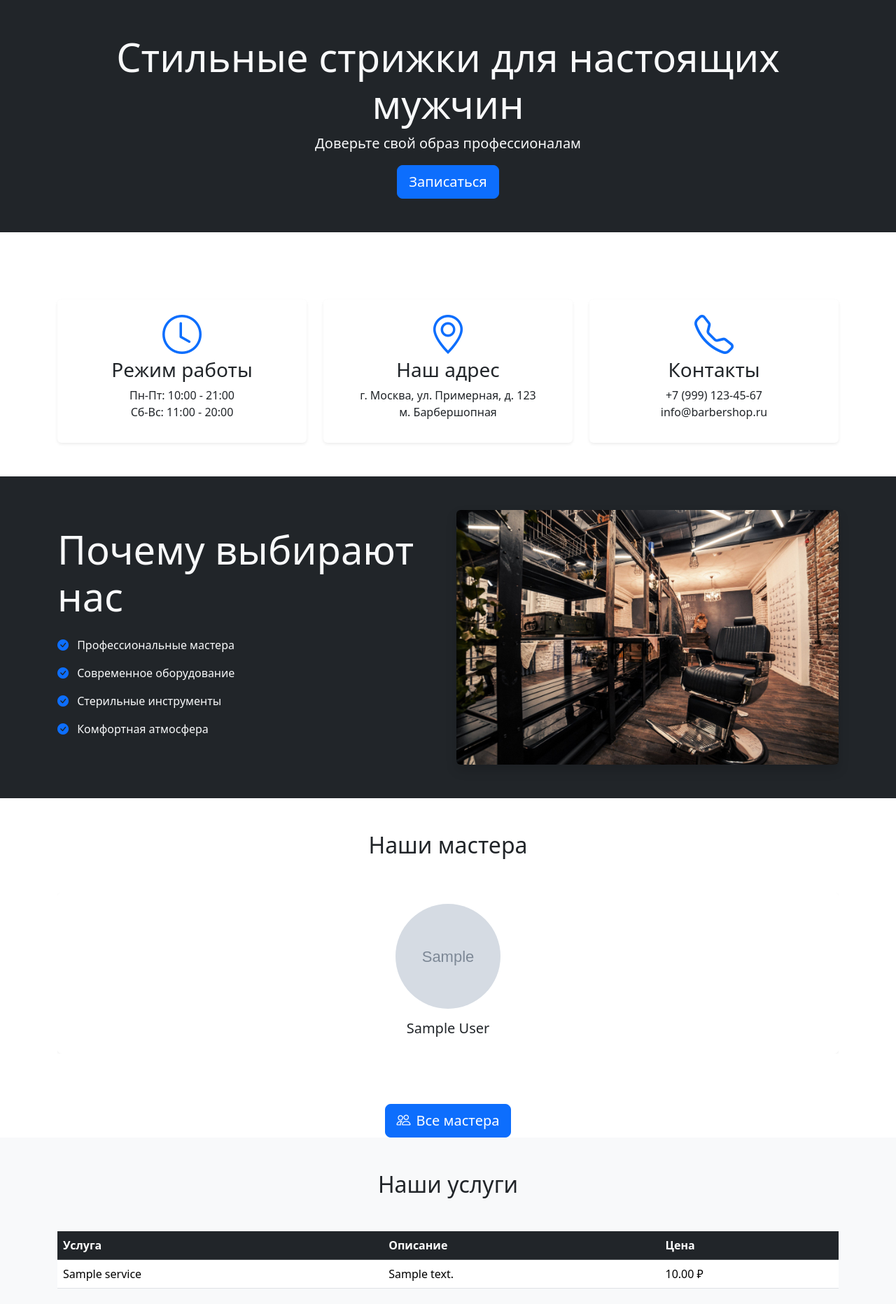
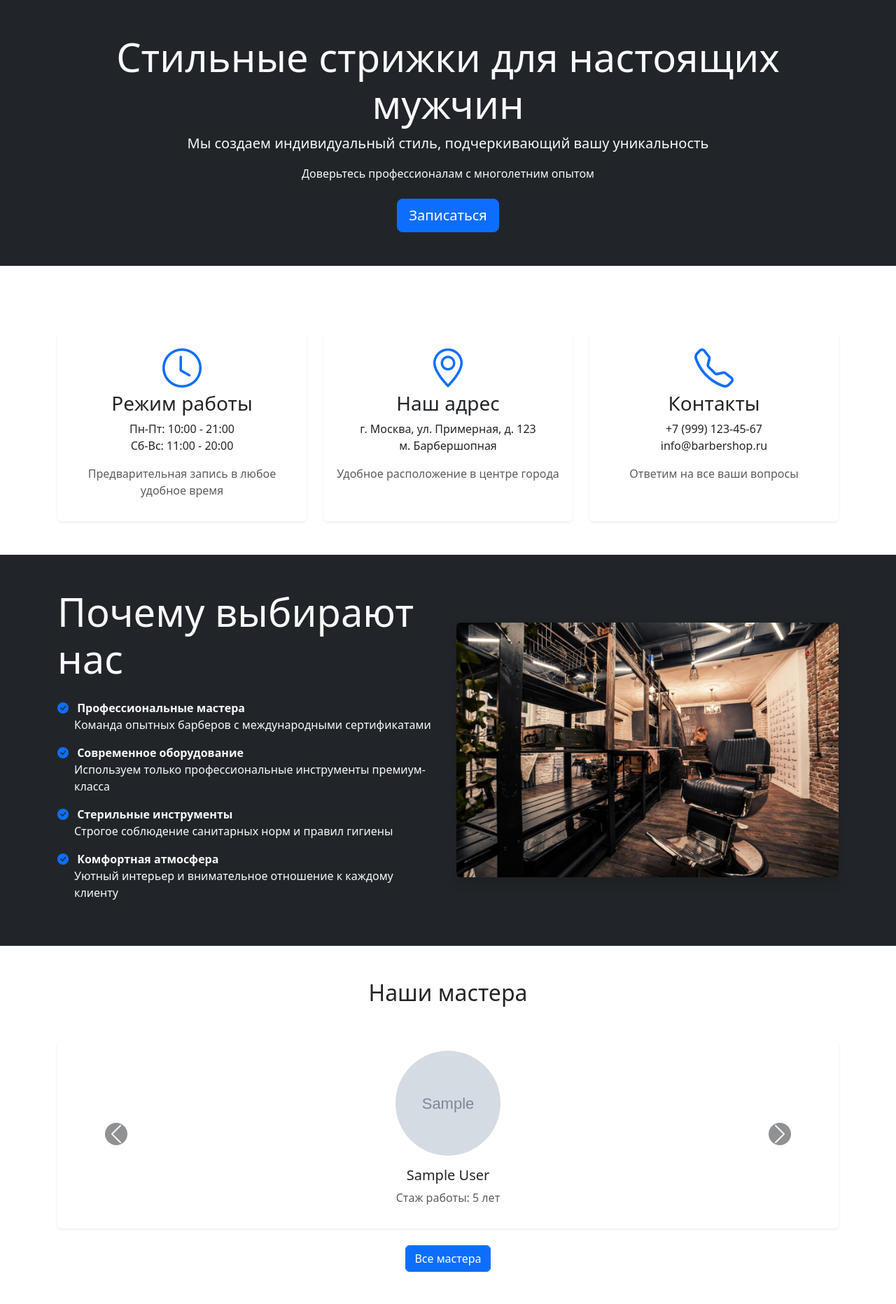
Before and after one commit to AlikOsta/BarberShop, a Django app: page / in a window 1280 px wide. Shown: the part 56-1920 px from the top of the page at 70% size. Run offline with Django 4.2, Linux system fonts and the light colour scheme; tables that the repository leaves empty hold one stand-in row (values such as "Sample post"); grey boxes marked "Sample" are stand-in pictures; parts of the project's set-up code (start-up, migrations or seed data) failed here and were passed over.

Commit message:
Добавления отзывов на главную страницу

```diff
--- a/app/templates/app/main.html
+++ b/app/templates/app/main.html
@@ -6,7 +6,8 @@
 <section class="bg-dark text-light py-5 mb-5">
     <div class="container text-center">
         <h1 class="display-4">Стильные стрижки для настоящих мужчин</h1>
-        <p class="lead">Доверьте свой образ профессионалам</p>
+        <p class="lead">Мы создаем индивидуальный стиль, подчеркивающий вашу уникальность</p>
+        <p class="mb-4">Доверьтесь профессионалам с многолетним опытом</p>
         <a href="#booking" class="btn btn-primary btn-lg">Записаться</a>
     </div>
 </section>
@@ -21,6 +22,7 @@
                         <i class="bi bi-clock display-4 text-primary mb-3"></i>
                         <h3>Режим работы</h3>
                         <p>Пн-Пт: 10:00 - 21:00<br>Сб-Вс: 11:00 - 20:00</p>
+                        <p class="text-muted">Предварительная запись в любое удобное время</p>
                     </div>
                 </div>
             </div>
@@ -30,6 +32,7 @@
                         <i class="bi bi-geo-alt display-4 text-primary mb-3"></i>
                         <h3>Наш адрес</h3>
                         <p>г. Москва, ул. Примерная, д. 123<br>м. Барбершопная</p>
+                        <p class="text-muted">Удобное расположение в центре города</p>
                     </div>
                 </div>
             </div>
@@ -39,6 +42,7 @@
                         <i class="bi bi-telephone display-4 text-primary mb-3"></i>
                         <h3>Контакты</h3>
                         <p>+7 (999) 123-45-67<br>info@barbershop.ru</p>
+                        <p class="text-muted">Ответим на все ваши вопросы</p>
                     </div>
                 </div>
             </div>
@@ -53,10 +57,26 @@
             <div class="col-md-6">
                 <h2 class="display-4 mb-4">Почему выбирают нас</h2>
                 <ul class="list-unstyled">
-                    <li class="mb-3"><i class="bi bi-check-circle-fill text-primary me-2"></i> Профессиональные мастера</li>
-                    <li class="mb-3"><i class="bi bi-check-circle-fill text-primary me-2"></i> Современное оборудование</li>
-                    <li class="mb-3"><i class="bi bi-check-circle-fill text-primary me-2"></i> Стерильные инструменты</li>
-                    <li class="mb-3"><i class="bi bi-check-circle-fill text-primary me-2"></i> Комфортная атмосфера</li>
+                    <li class="mb-3">
+                        <i class="bi bi-check-circle-fill text-primary me-2"></i>
+                        <strong>Профессиональные мастера</strong>
+                        <p class="ms-4">Команда опытных барберов с международными сертификатами</p>
+                    </li>
+                    <li class="mb-3">
+                        <i class="bi bi-check-circle-fill text-primary me-2"></i>
+                        <strong>Современное оборудование</strong>
+                        <p class="ms-4">Используем только профессиональные инструменты премиум-класса</p>
+                    </li>
+                    <li class="mb-3">
+                        <i class="bi bi-check-circle-fill text-primary me-2"></i>
+                        <strong>Стерильные инструменты</strong>
+                        <p class="ms-4">Строгое соблюдение санитарных норм и правил гигиены</p>
+                    </li>
+                    <li class="mb-3">
+                        <i class="bi bi-check-circle-fill text-primary me-2"></i>
+                        <strong>Комфортная атмосфера</strong>
+                        <p class="ms-4">Уютный интерьер и внимательное отношение к каждому клиенту</p>
+                    </li>
                 </ul>
             </div>
             <div class="col-md-6">
@@ -66,14 +86,15 @@
     </div>
 </section>
 
-<!-- Мастера (Карусель) -->
+<!-- Мастера -->
 <section id="masters" class="py-5">
     <div class="container">
         <h2 class="text-center mb-5">Наши мастера</h2>
-        <div id="mastersCarousel" class="carousel slide" data-bs-ride="carousel">
-            <div class="carousel-inner">
+        <div class="position-relative">
+            <div class="row masters-carousel">
                 {% for master in masters %}
-                <div class="carousel-item {% if forloop.first %}active{% endif %}">
+                <div class="col">
+                    <a href="{% url 'app:master_detail' master.pk %}" class="text-decoration-none">
                         <div class="card h-100 border-0 shadow-sm">
                             <div class="card-body text-center">
                                 <div class="mb-3">
@@ -83,32 +104,81 @@
                                         <i class="bi bi-person-circle display-1"></i>
                                     {% endif %}
                                 </div>
-                            <h5 class="card-title">{{ master.first_name }} {{ master.last_name }}</h5>
+                                <h5 class="card-title text-dark">{{ master.first_name }} {{ master.last_name }}</h5>
+                                <p class="text-muted">Стаж работы: 5 лет</p>
                             </div>
                         </div>
+                    </a>
                 </div>
                 {% endfor %}
             </div>
-            <button class="carousel-control-prev" type="button" data-bs-target="#mastersCarousel" data-bs-slide="prev">
-                <span class="carousel-control-prev-icon" aria-hidden="true"></span>
+            <button class="carousel-control-prev" type="button" data-bs-target=".masters-carousel" data-bs-slide="prev">
+                <span class="carousel-control-prev-icon bg-dark rounded-circle" aria-hidden="true"></span>
                 <span class="visually-hidden">Предыдущий</span>
             </button>
-            <button class="carousel-control-next" type="button" data-bs-target="#mastersCarousel" data-bs-slide="next">
-                <span class="carousel-control-next-icon" aria-hidden="true"></span>
+            <button class="carousel-control-next" type="button" data-bs-target=".masters-carousel" data-bs-slide="next">
+                <span class="carousel-control-next-icon bg-dark rounded-circle" aria-hidden="true"></span>
                 <span class="visually-hidden">Следующий</span>
             </button>
+        </div>
+        <div class="text-center mt-4">
+            <a href="{% url 'app:master_list' %}" class="btn btn-primary">Все мастера</a>
         </div>
     </div>
 </section>
 
+<!-- Отзывы -->
+<section id="reviews" class="py-5 bg-light">
+    <div class="container">
+        <h2 class="text-center mb-5">Отзывы наших клиентов</h2>
+        <div class="position-relative">
+            <div class="row reviews-carousel">
+                {% for review in reviews %}
+                {% if review.status == 3 %}
+                <div class="col">
+                    <div class="card h-100 border-0 shadow-sm">
+                        <div class="card-body">
+                            <div class="d-flex align-items-center mb-3">
+                                {% if review.photo %}
+                                    <img src="{{ review.photo.url }}" class="rounded-circle me-3" width="60" height="60" alt="{{ review.author_name }}">
+                                {% else %}
+                                    <i class="bi bi-person-circle display-5 me-3"></i>
+                                {% endif %}
+                                <div>
+                                    <h5 class="card-title mb-1">{{ review.author_name }}</h5>
+                                    <div class="text-warning">
+                                        {% for i in "12345"|make_list %}
+                                        <i class="bi bi-star-fill {% if forloop.counter <= review.rating %}text-warning{% else %}text-muted{% endif %}"></i>
+                                        {% endfor %}
+                                    </div>
+                                </div>
+                            </div>
+                            <p class="card-text">{{ review.text }}</p>
+                            <p class="text-muted mb-0">Мастер: {{ review.master }}</p>
+                            <small class="text-muted">{{ review.created_at|date:"d.m.Y" }}</small>
+                        </div>
+                    </div>
+                </div>
+                {% endif %}
+                {% endfor %}
+            </div>
+            <button class="carousel-control-prev" type="button" data-bs-target=".reviews-carousel" data-bs-slide="prev">
+                <span class="carousel-control-prev-icon bg-dark rounded-circle" aria-hidden="true"></span>
+                <span class="visually-hidden">Предыдущий</span>
+            </button>
+            <button class="carousel-control-next" type="button" data-bs-target=".reviews-carousel" data-bs-slide="next">
+                <span class="carousel-control-next-icon bg-dark rounded-circle" aria-hidden="true"></span>
+                <span class="visually-hidden">Следующий</span>
+            </button>
+        </div>
         <div class="text-center mt-4">
-    <a href="{% url 'app:master_list' %}" class="btn btn-primary btn-lg">
-        <i class="bi bi-people me-2"></i>Все мастера
-    </a>
+            <a href="{% url 'app:reviews' %}" class="btn btn-primary">Оставить отзыв</a>
         </div>
+    </div>
+</section>
 
 <!-- Услуги -->
-<section id="services" class="py-5 bg-light">
+<section id="services" class="py-5">
     <div class="container">
         <h2 class="text-center mb-5">Наши услуги</h2>
         <div class="table-responsive">
@@ -135,7 +205,7 @@
 </section>
 
 <!-- Дополнительные услуги -->
-<section class="py-5">
+<section class="py-5 bg-light">
     <div class="container">
         <h2 class="text-center mb-5">Что вы получаете</h2>
         <div class="row g-4">
@@ -143,7 +213,7 @@
                 <div class="text-center">
                     <i class="bi bi-cup-hot display-4 text-primary mb-3"></i>
                     <h4>Напитки</h4>
-                    <p>Кофе, чай или прохладительные напитки во время обслуживания</p>
+                    <p>Широкий выбор напитков: кофе, чай, прохладительные напитки</p>
                 </div>
             </div>
             <div class="col-md-3">
@@ -164,7 +234,7 @@
                 <div class="text-center">
                     <i class="bi bi-credit-card display-4 text-primary mb-3"></i>
                     <h4>Оплата</h4>
-                    <p>Принимаем наличные и банковские карты</p>
+                    <p>Удобные способы оплаты: наличные, банковские карты</p>
                 </div>
             </div>
         </div>
@@ -172,7 +242,7 @@
 </section>
 
 <!-- Форма записи -->
-<section id="booking" class="py-5 bg-light">
+<section id="booking" class="py-5">
     <div class="container">
         <div class="row justify-content-center">
             <div class="col-md-8">
@@ -216,16 +286,22 @@
 
 {% block scripts %}
 <script>
-    // Карусель мастеров
 document.addEventListener('DOMContentLoaded', function() {
-        var myCarousel = new bootstrap.Carousel(document.getElementById('mastersCarousel'), {
-            interval: 3000,
-            wrap: true
+    // Инициализация карусели мастеров
+    const mastersCarousel = new bootstrap.Carousel(document.querySelector('.masters-carousel'), {
+        interval: false,
+        wrap: true,
+        slide: true
     });
+
+    // Инициализация карусели отзывов
+    const reviewsCarousel = new bootstrap.Carousel(document.querySelector('.reviews-carousel'), {
+        interval: false,
+        wrap: true,
+        slide: true
     });
 
     // Динамическая загрузка услуг
-    document.addEventListener('DOMContentLoaded', function() {
         const masterSelect = document.getElementById('id_master');
         const servicesContainer = document.getElementById('services-list');
         const noMasterMessage = document.getElementById('no-master-message');
@@ -259,5 +335,4 @@
         });
     });
     </script>
-
     {% endblock %}
--- a/app/views.py
+++ b/app/views.py
@@ -5,7 +5,7 @@ from django.urls import reverse_lazy
 from django.http import JsonResponse
 from django.views.generic import ListView, DetailView, View, CreateView, TemplateView, UpdateView, DeleteView
 from .forms import VisitForm, VisitEditForm, ReviewForm
-from .models import Master, Service, Visit
+from .models import Master, Service, Visit, Review
 
 
 class ThanksView(TemplateView):
@@ -20,8 +20,9 @@ class IndexView(CreateView):
 
     def get_context_data(self, **kwargs):
         context = super().get_context_data(**kwargs)
-        context['masters'] = Master.objects.all()
+        context['masters'] = Master.objects.select_related().prefetch_related('services').all()
         context['services'] = Service.objects.all()
+        context['reviews'] = Review.objects.filter(status=3).select_related('master').order_by('-created_at')
         return context
 
 
@@ -44,7 +45,7 @@ class VisitListView(UserPassesTestMixin, ListView):
     paginate_by = 10
 
     def get_queryset(self):
-        queryset = Visit.objects.all().order_by('-created_at')
+        queryset = Visit.objects.select_related('master').prefetch_related('services').all().order_by('-created_at')
         search_query = self.request.GET.get('q', '')
         master_id = self.request.GET.get('master', '')
         status = self.request.GET.get('status', '')
```
Lines whose indentation alone changed are shown as unchanged.
